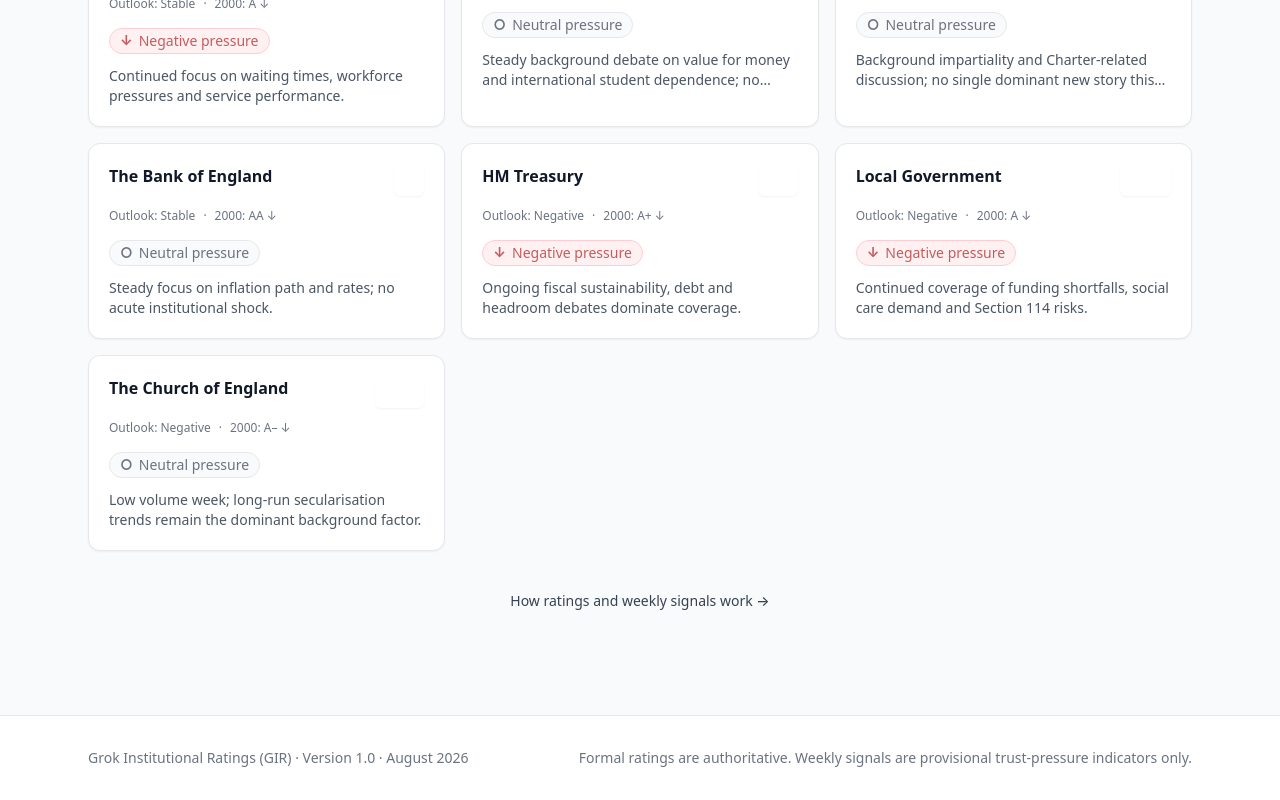
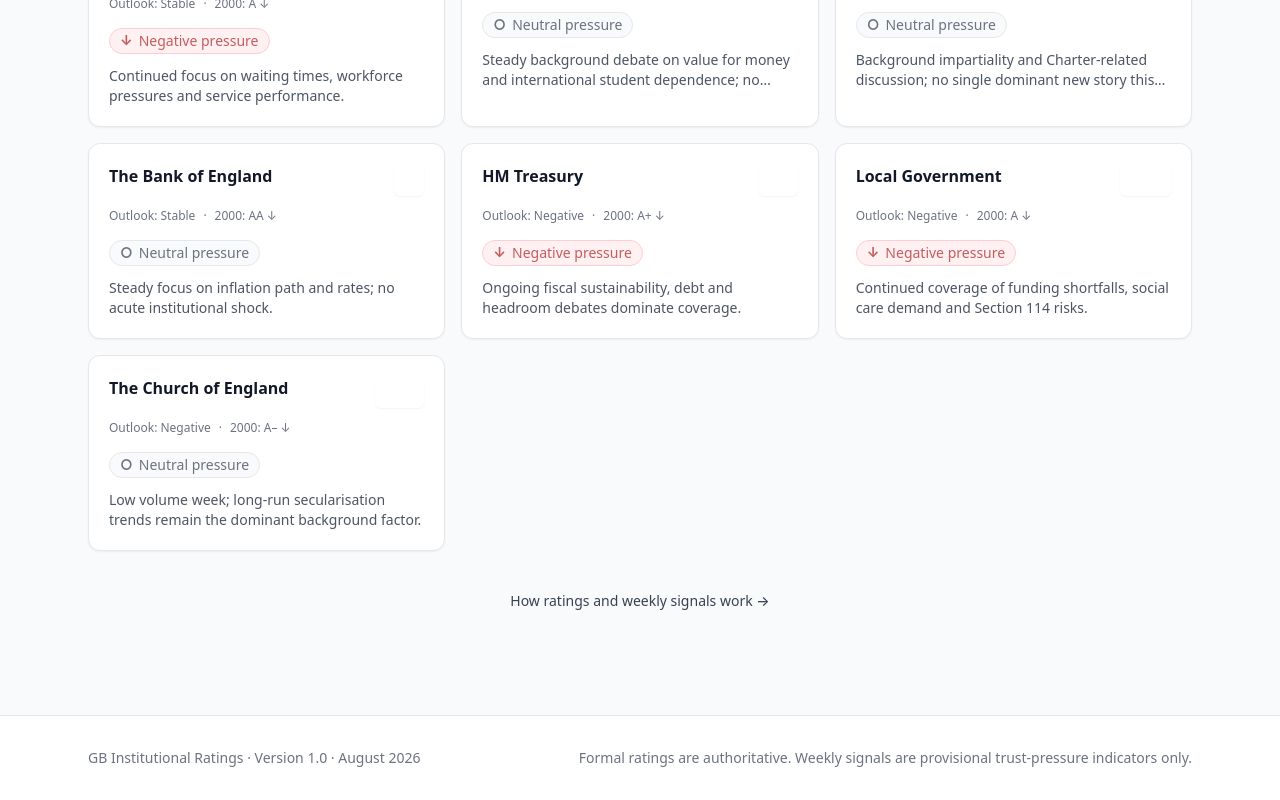
Before and after one commit to stumpyuk1/gir-institutional-ratings, a Next.js app: page / in a window 1280 px wide. Shown: the part 1004-1804 px from the top of the page. Built offline with nearby package versions, Linux system fonts and the light colour scheme.

Commit message:
Update footer branding to GB Institutional Ratings

```diff
--- a/components/Footer.tsx
+++ b/components/Footer.tsx
@@ -4,7 +4,7 @@
       <div className="mx-auto max-w-6xl px-4 py-8 sm:px-6">
         <div className="flex flex-col gap-2 text-sm text-gray-500 sm:flex-row sm:justify-between">
           <p>
-            Grok Institutional Ratings (GIR) · Version 1.0 · August 2026
+            GB Institutional Ratings · Version 1.0 · August 2026
           </p>
           <p>
             Formal ratings are authoritative. Weekly signals are provisional trust-pressure indicators only.
```
